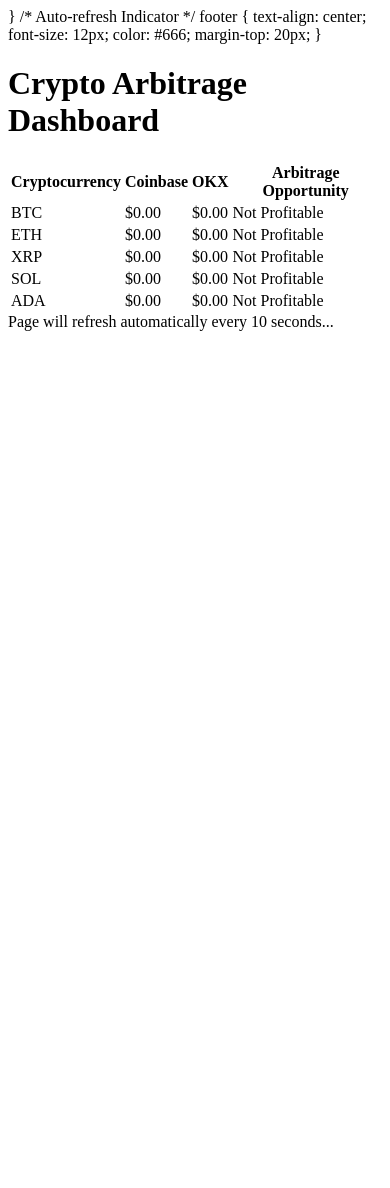
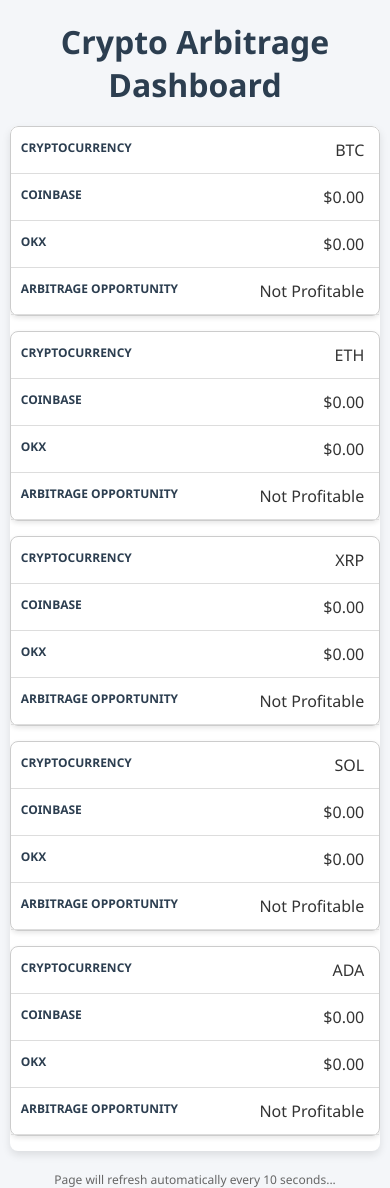
Before and after one commit to Luky1012/crypto-arbitrage-tool, a Flask app: page / in a window 390 px wide. Before the commit the page ends 331 px from the top, so only its background shows below. Run offline with Flask 3, Linux system fonts and the light colour scheme; data that the repository does not hold is empty.

Commit message:
Enhance dashboard styling

```diff
--- a/templates/dashboard.html
+++ b/templates/dashboard.html
@@ -1,16 +1,126 @@
 <!DOCTYPE html>
+<html lang="en">
+<head>
+    <meta charset="UTF-8">
+    <meta name="viewport" content="width=device-width, initial-scale=1.0">
+    <title>Crypto Arbitrage Dashboard</title>
+    <style>
+        /* General Styles */
+        body {
+            font-family: 'Segoe UI', Tahoma, Geneva, Verdana, sans-serif;
+            margin: 0;
+            padding: 0;
+            background-color: #f4f6f9;
+            color: #333;
+        }
+        h1 {
+            text-align: center;
+            margin: 20px 0;
+            font-size: 2rem;
+            color: #2c3e50;
         }
 
-        /* Auto-refresh Indicator */
+        /* Table Styles */
+        table {
+            width: 95%;
+            margin: 20px auto;
+            border-collapse: collapse;
+            box-shadow: 0 4px 8px rgba(0, 0, 0, 0.1);
+            background-color: #fff;
+            border-radius: 8px;
+            overflow: hidden;
+        }
+        th, td {
+            padding: 12px 15px;
+            text-align: center;
+            border-bottom: 1px solid #ddd;
+        }
+        th {
+            background-color: #2c3e50;
+            color: #fff;
+            font-weight: bold;
+            text-transform: uppercase;
+            letter-spacing: 1px;
+        }
+        tr:hover {
+            background-color: #f9fafb;
+        }
+        .highlight {
+            background-color: #ffeb3b; /* Yellow highlight for arbitrage opportunities */
+            font-weight: bold;
+        }
+
+        /* Responsive Design */
+        @media (max-width: 768px) {
+            table, thead, tbody, th, td, tr {
+                display: block;
+            }
+
+            thead tr {
+                display: none;
+            }
+
+            tr {
+                margin-bottom: 15px;
+                border: 1px solid #ccc;
+                border-radius: 8px;
+                box-shadow: 0 2px 5px rgba(0, 0, 0, 0.1);
+            }
+
+            td {
+                text-align: right;
+                padding-left: 50%;
+                position: relative;
+            }
+
+            td::before {
+                content: attr(data-label);
+                position: absolute;
+                left: 10px;
+                font-weight: bold;
+                text-transform: uppercase;
+                font-size: 12px;
+                text-align: left;
+                color: #2c3e50;
+            }
+        }
+
+        /* Footer */
         footer {
             text-align: center;
             font-size: 12px;
             color: #666;
             margin-top: 20px;
         }
+
+        /* Loading Spinner (Optional) */
+        .loader {
+            position: fixed;
+            top: 50%;
+            left: 50%;
+            transform: translate(-50%, -50%);
+            width: 40px;
+            height: 40px;
+            border: 4px solid #f3f3f3;
+            border-top: 4px solid #2c3e50;
+            border-radius: 50%;
+            animation: spin 1s linear infinite;
+        }
+        @keyframes spin {
+            0% { transform: rotate(0deg); }
+            100% { transform: rotate(360deg); }
+        }
+
+        /* Hide Loader After Page Load */
+        body.loaded .loader {
+            display: none;
+        }
     </style>
 </head>
 <body>
+    <!-- Loading Spinner -->
+    <div class="loader"></div>
+
     <h1>Crypto Arbitrage Dashboard</h1>
     <table>
         <thead>
@@ -47,13 +157,18 @@
         </tbody>
     </table>
 
-    <!-- Auto-refresh the page every 10 seconds -->
+    <!-- Auto-refresh Indicator -->
     <footer>
         Page will refresh automatically every 10 seconds...
         <script>
             setTimeout(function() {
                 window.location.reload();
             }, 10000); // 10 seconds
+
+            // Hide loader after page load
+            document.addEventListener("DOMContentLoaded", function() {
+                document.body.classList.add("loaded");
+            });
         </script>
     </footer>
 </body>
```
